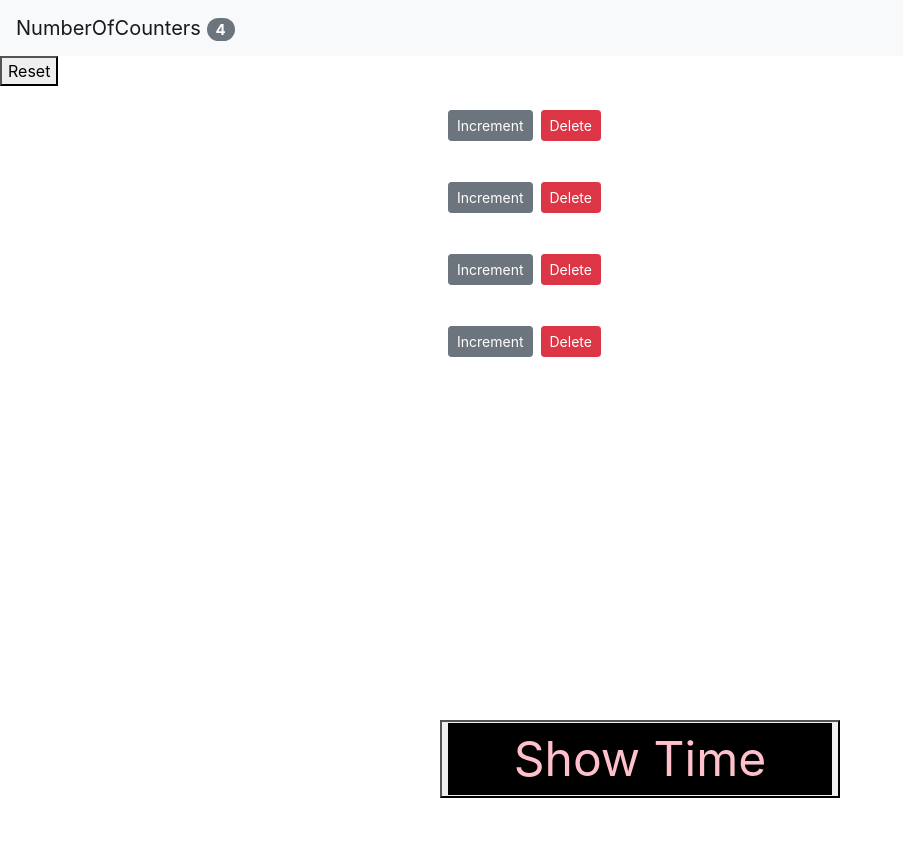
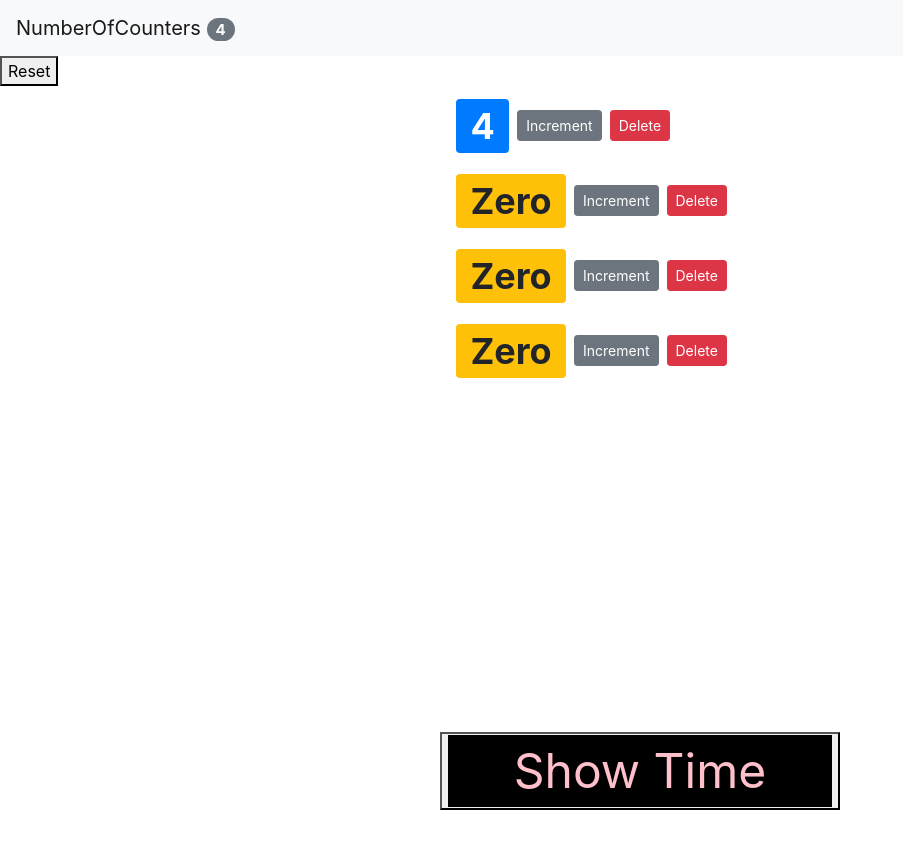
Before and after one commit to ScottGledhill/practice, a React (Create React App) app: page / in a window 1280 px wide. Shown: the top 848 px of the page, without its empty margins (0-903 px from the left). Built offline with nearby package versions, Linux system fonts and the light colour scheme.

Commit message:
format count fixed to remove weird bject syntax

```diff
--- a/src/CounterComponents.js/Counter.js
+++ b/src/CounterComponents.js/Counter.js
@@ -2,9 +2,6 @@ import React, { Component } from 'react';
 import { Button } from 'reactstrap';
 
 class Counter extends Component {
-  constructor (props) {
-    super(props)
-}
 
   render() {
     const { counter, onDelete, onIncrement} = this.props
@@ -25,8 +22,8 @@ class Counter extends Component {
   }
 
   formatCount() {
-    const { count } = this.props.counter;
-    return count === 0 ? "Zero" : count;
+    const count = this.props.counter;
+    return count.value === 0 ? "Zero" : count.value;
   }
 }
 
```
